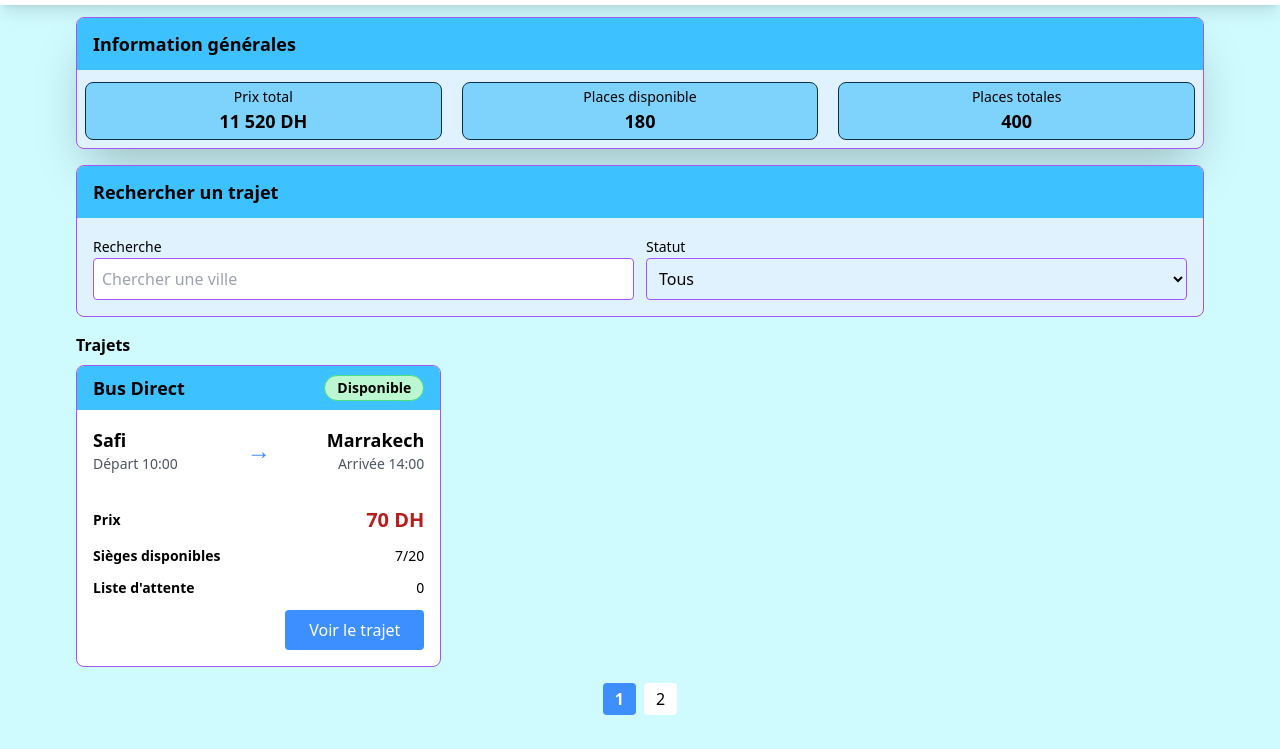
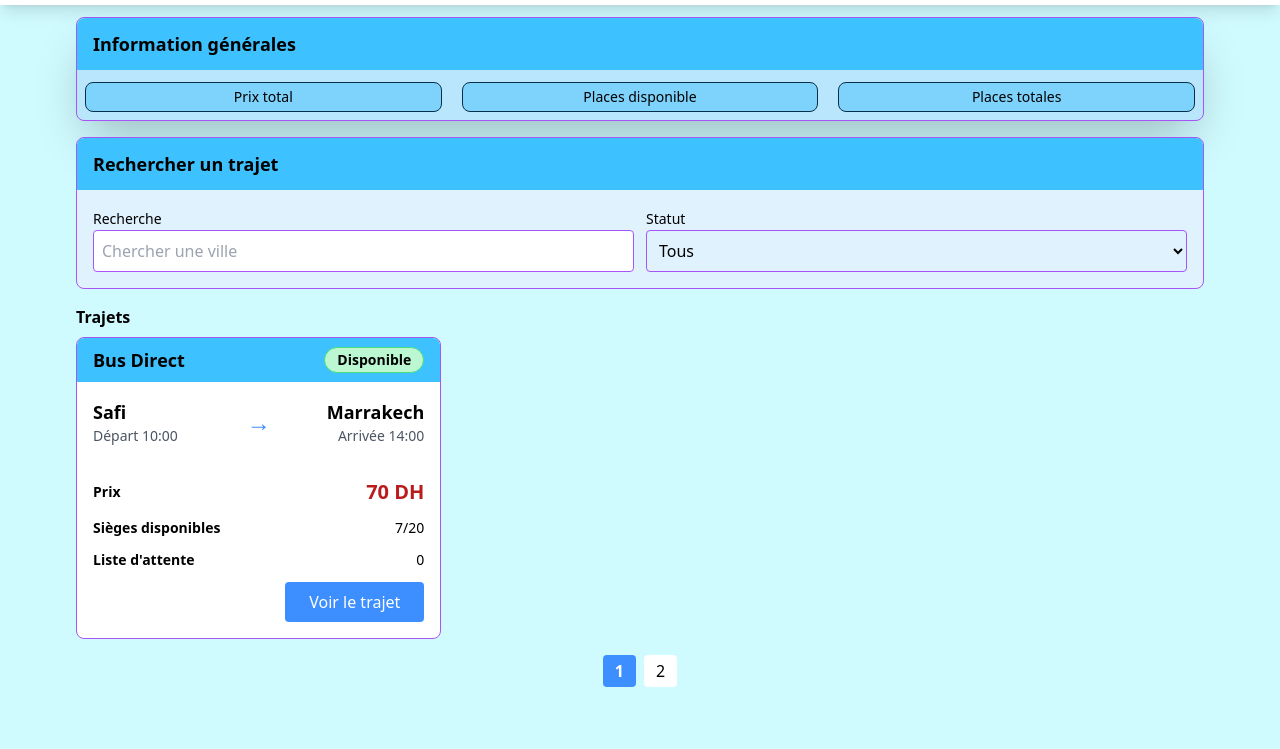
Before and after one commit to KHALIDbouanani/BusDirect-Partie-2, a website with bundled scripts: page index.html in a window 1280 px wide. Shown: the part 51-800 px from the top of the page. Built offline with nearby package versions, Linux system fonts and the light colour scheme.

Commit message:
Mise en page - index (statistique,champ de recherche,zone d'affichage,pagination)

```diff
--- a/index.html
+++ b/index.html
@@ -6,7 +6,6 @@
     <title>BusDirect</title>
     <script src="https://cdn.tailwindcss.com"></script>
     <link rel="stylesheet" href="/src/output.css">
-    <script type="module" src="js/main-trajets.js"></script>
 </head>
 <body class="bg-cyan-100 text-black">
     <header class="flex justify-between items-center gap-2 bg-white px-3 py-2 shadow-lg">
@@ -19,19 +18,19 @@
         </article>
     </header>
     <main class="max-w-6xl mx-auto p-3 grid grid-cols-1 gap-4 items-start">
-        <section class="info grid grid-cols-3 gap-1 text-lg text-center bg-sky-100 border border-purple-500 rounded-lg shadow-2xl overflow-hidden">
-            <p class="col-span-3 bg-[#3DC2FF] px-4 py-3 text-start font-bold">Information générales</p>
-            <div class=" p-1 m-2 bg-sky-300 border border-sky-950 rounded-lg overflow-hidden">
+        <section class="info grid grid-cols-3 gap-1 text-lg text-center bg-sky-200 border border-purple-500 rounded-lg shadow-2xl">
+            <p class="col-span-3 bg-[#3DC2FF] rounded-t-lg px-4 py-3 text-start font-bold">Information générales</p>
+            <div class=" p-1 m-2 bg-sky-300 border border-sky-950 rounded-lg">
                 <p class="text-sm">Prix total</p>
-                <p class="font-bold">11 520 DH</p>
+                <p id="prixTotal" class="font-bold"></p>
             </div>
-            <div class="p-1 m-2 bg-sky-300 border border-sky-950 rounded-lg overflow-hidden">
+            <div class="p-1 m-2 bg-sky-300 border border-sky-950 rounded-lg">
                 <p class="text-sm">Places disponible</p>
-                <p class="font-bold">180</p>
+                <p id="placesDisponibles" class="font-bold"></p>
             </div>
-            <div class="p-1 m-2 bg-sky-300 border border-sky-950 rounded-lg overflow-hidden">
+            <div class="p-1 m-2 bg-sky-300 border border-sky-950 rounded-lg">
                 <p class="text-sm">Places totales</p>
-                <p class="font-bold">400</p>
+                <p id="placesTotales" class="font-bold"></p>
             </div>
         </section>
 
@@ -40,14 +39,14 @@
             <form class="grid md:grid-cols-2 gap-3 p-4" >
                 <div>
                     <label for="recherche" class="mb-1 text-sm font-medium">Recherche</label>
-                    <input type="text" id="recherchet" name="recherche" placeholder="Chercher une ville" class="w-full bg-white border border-purple-500 rounded p-2">
+                    <input type="input" id="recherchet" name="recherche" placeholder="Chercher une ville" class="w-full bg-white border border-purple-500 rounded p-2">
                 </div>
                 <div>
                     <label for="filtreStatut" class="mb-1 text-sm font-medium">Statut</label>
                     <select id="filtreStatut" name="filtreStatut" class="w-full bg-whit border border-purple-500 rounded p-2">
-                        <option >Tous</option>
-                        <option >Disponible</option>
-                        <option >Complet</option>
+                        <option value="tout">Tous</option>
+                        <option value="disponible">Disponible</option>
+                        <option value="complete">Complet</option>
                     </select>
                 </div>
             </form>
@@ -55,6 +54,7 @@
 
         <section class="trajets">
             <p class="mb-2 font-bold">Trajets</p>
+            <div id="Trajets">
                 <div id="listeTrajets" class="grid grid-cols-1 md:grid-cols-2 lg:grid-cols-3 gap-4">
                     <article class="flex flex-col rounded-lg border border-purple-500 bg-white overflow-hidden">
                         <div class="flex items-center justify-between bg-[#3DC2FF] px-4 py-2">
@@ -84,13 +84,15 @@
                         </div>
                     </article>
                 </div>
-            <nav id="pagination" class="mt-4">
-                <ul class="flex flex-wrap items-center justify-center gap-2">
+            </div>
+            <nav class="mt-4">
+                <ul id="pagination" class="flex flex-wrap items-center justify-center gap-2">
                     <li class="block rounded bg-[#3D8EFF] px-3 py-1 font-bold text-white hover:text-black">1</li>
                     <li class="block rounded bg-white px-3 py-1 hover:bg-sky-100">2</li>
                 </ul>
             </nav>
         </section>
     </main>
+    <script type="module" src="js/main-trajets.js"></script>
 </body>
 </html>
```
Lines whose indentation alone changed are shown as unchanged.
